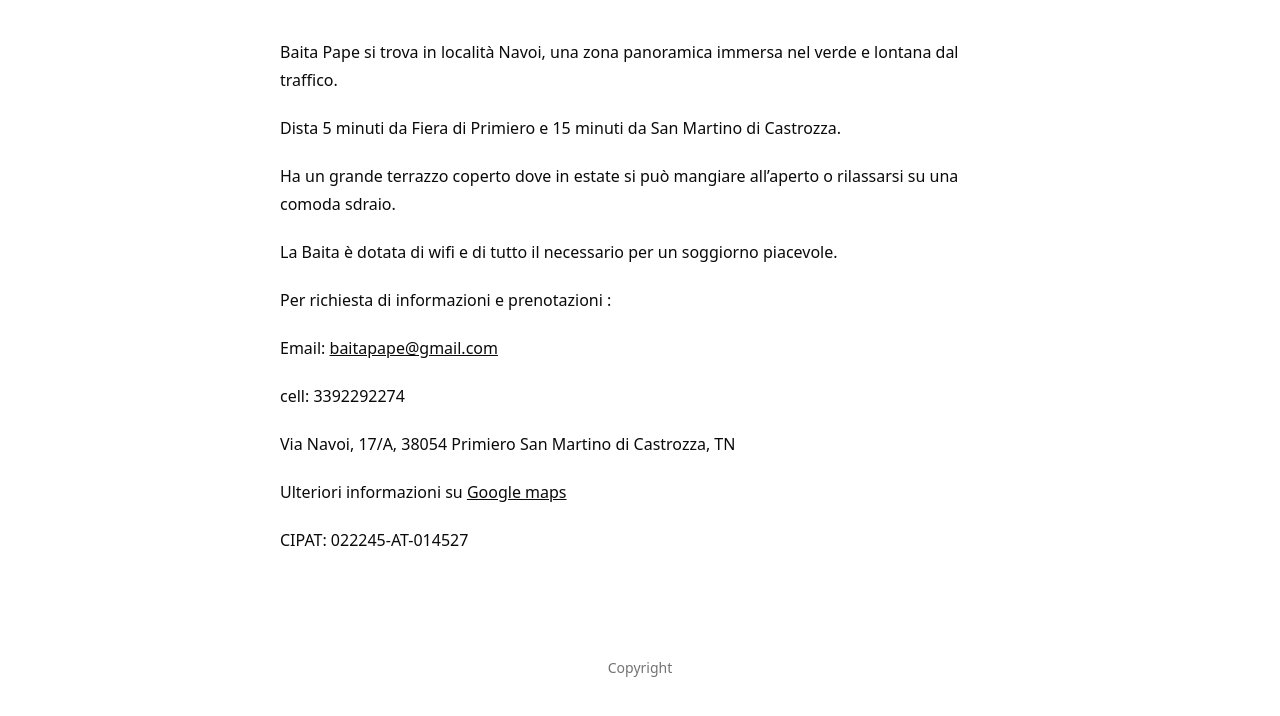
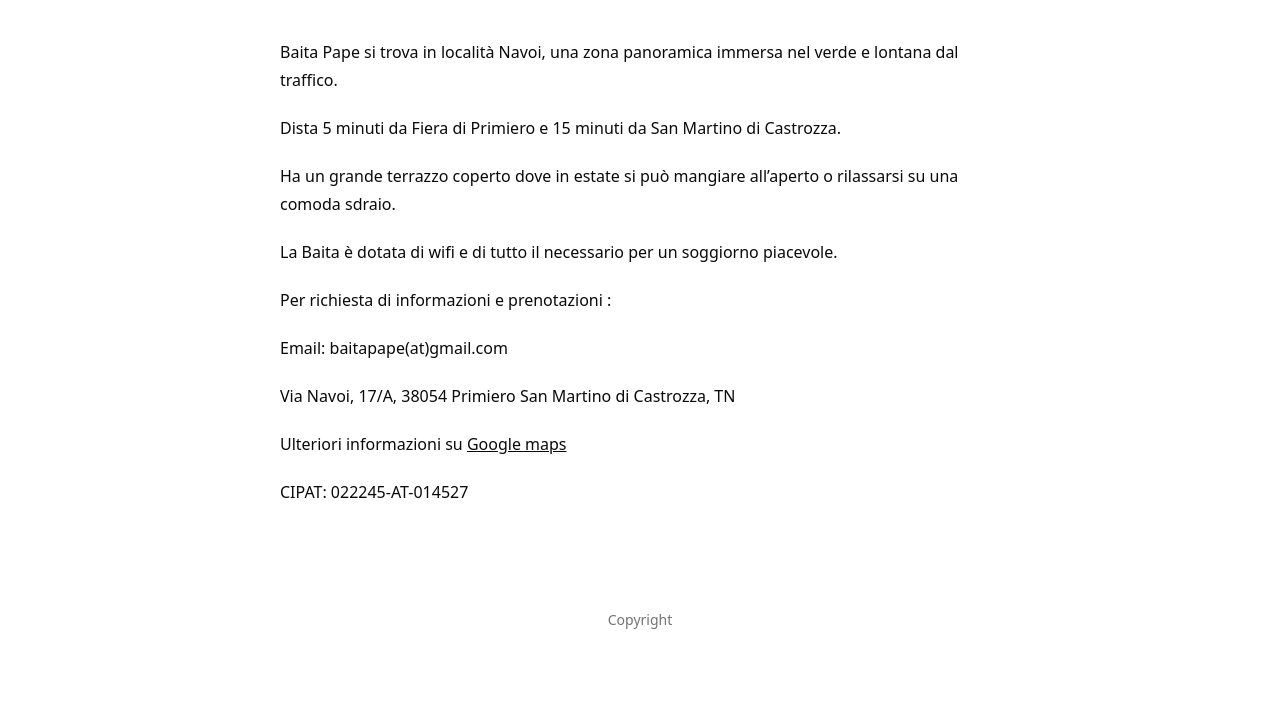
Before and after one commit to dario6425/dario6425.github.io, a plain HTML site: page about/index.html in a window 1280 px wide. Shown: the part 178-894 px from the top of the page. After the commit the page ends 848 px from the top, so only its background shows below. Drawn offline with Linux system fonts and the light colour scheme.

Commit message:
tolto numero di telefono e modificato mail

```diff
--- a/about/index.html
+++ b/about/index.html
@@ -102,8 +102,7 @@ Per richiesta di informazioni e prenotazioni :" />
 <p>Ha un grande terrazzo coperto dove in estate si può mangiare all&rsquo;aperto o rilassarsi su una comoda sdraio.</p>
 <p>La Baita è dotata di wifi e di tutto il necessario per un soggiorno piacevole.</p>
 <p>Per richiesta di informazioni e prenotazioni :</p>
-<p>Email: <a href="mailto:baitapape@gmail.com">baitapape@gmail.com</a></p>
-<p>cell: 3392292274</p>
+<p>Email: baitapape(at)gmail.com</p>
 <p>Via Navoi, 17/A, 38054 Primiero San Martino di Castrozza, TN</p>
 <p>Ulteriori informazioni su <a href="https://www.google.it/maps/place/Baita+Pape/@46.1696479,11.8294155,17z/data=!3m1!4b1!4m6!3m5!1s0x4778f7dfda280ac7:0x464482ff319ec26a!8m2!3d46.1696479!4d11.8319904!16s%2Fg%2F11jkrk2qdv?entry=ttu">Google maps</a></p>
 <p>CIPAT: 022245-AT-014527</p>
```
